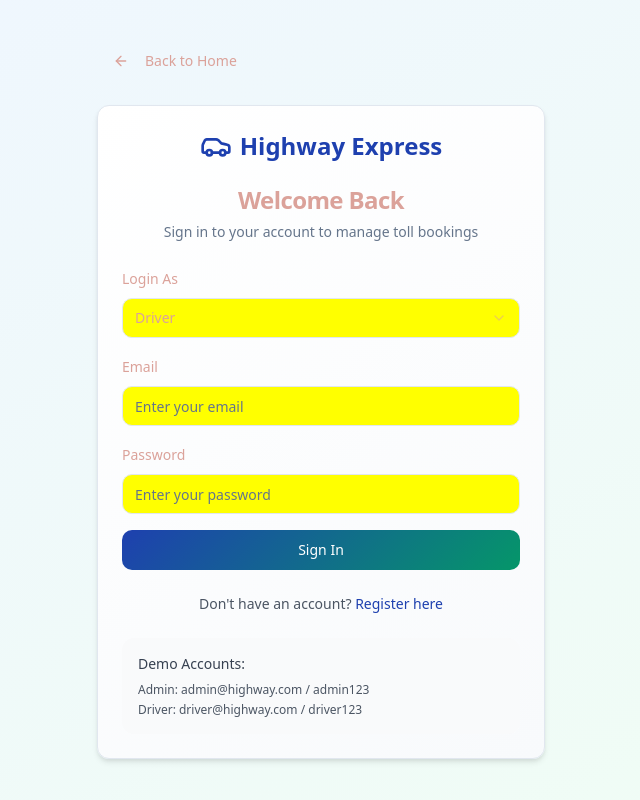
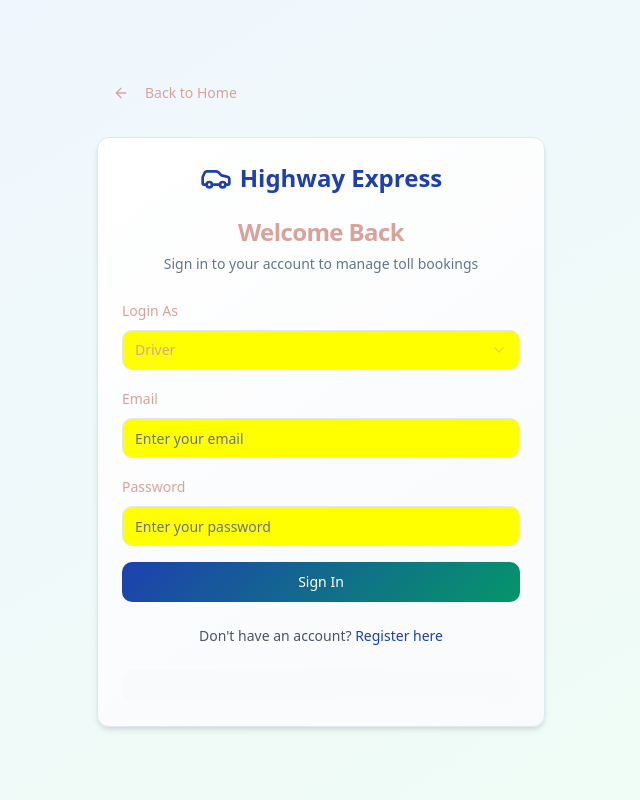
Before and after one commit to Georgy2004/NH-SwiftPass, a React (Vite) app: page /login in a window 1280 px wide. Shown: the whole page, without its empty margins (319-959 px from the left). Built offline with nearby package versions, Linux system fonts and the light colour scheme.

Commit message:
Update Login.tsx

```diff
--- a/src/pages/Login.tsx
+++ b/src/pages/Login.tsx
@@ -165,10 +165,9 @@ const Login = () => {
 
             {/* Demo Accounts */}
             <div className="mt-6 p-4 bg-gray-50 rounded-lg">
-              <h4 className="text-sm font-medium text-gray-700 mb-2">Demo Accounts:</h4>
+
               <div className="text-xs text-gray-600 space-y-1">
-                <div>Admin: admin@highway.com / admin123</div>
-                <div>Driver: driver@highway.com / driver123</div>
+
               </div>
             </div>
           </CardContent>
```
